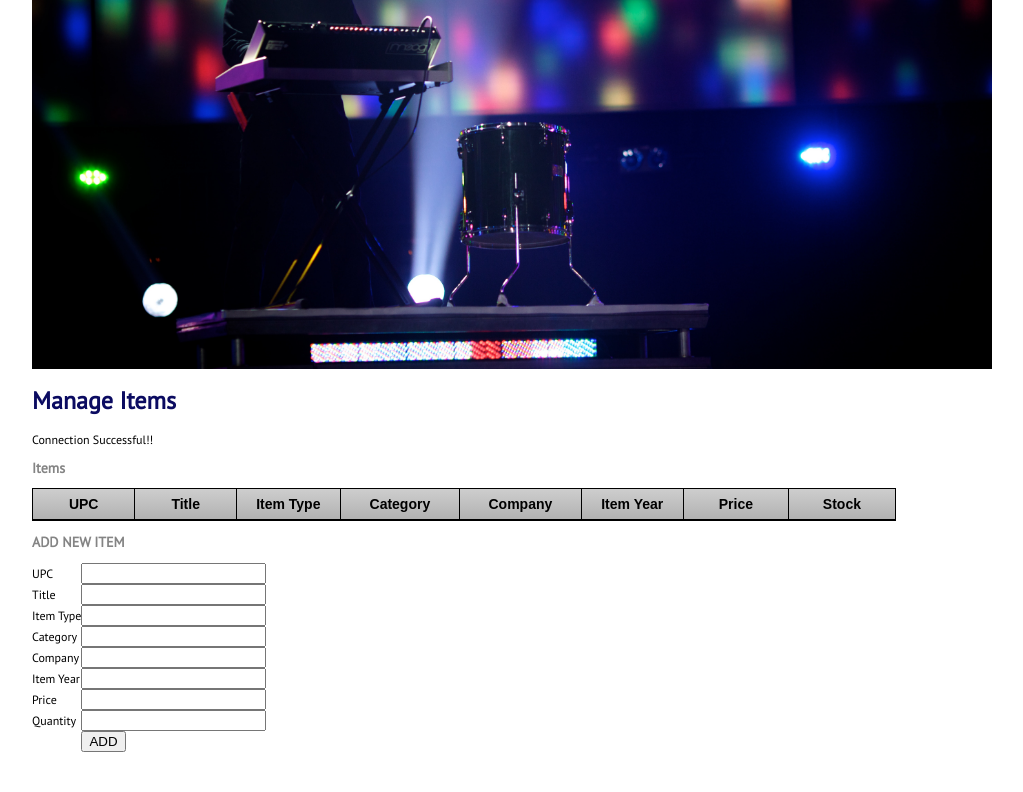
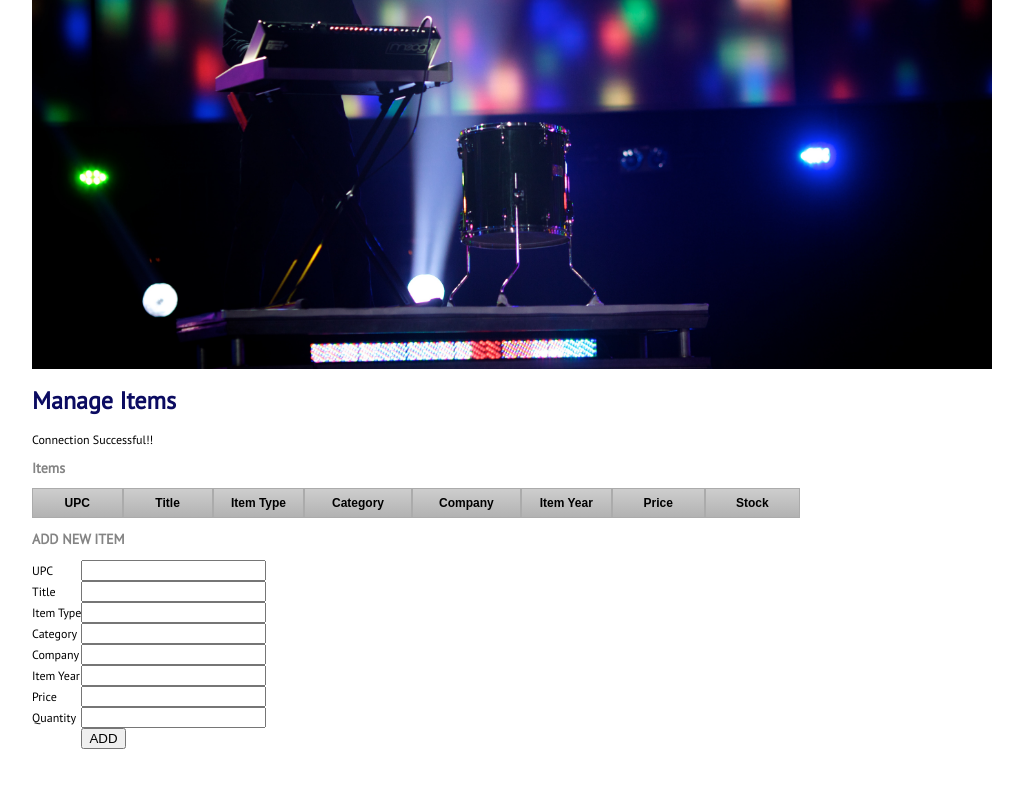
Before and after one commit to smbassett/music-store-db, a PHP site: page /manager/manage_items.php in a window 1280 px wide. Shown: the part 121-913 px from the top of the page, without its empty margins (136-1159 px from the left). Run offline with PHP 8.4, Linux system fonts and the light colour scheme; data that the repository does not hold is empty.

Commit message:
Fixed table CSS.

```diff
--- a/style.css
+++ b/style.css
@@ -97,15 +97,25 @@ p {
 	font-size: 12px;
 }
 
+#shop{
+	width: 30%;
+}
+#text_inputs{
+	width: 20%;
+    height: 250px;
+    display: table;
+    text-align: left;
+}
+
 /*
  * Below is CSS for the table on the Customer Registration Page.
  * You can generate CSS for these kinds of tables at http://www.csstablegenerator.com/
  */
 
-.CustomerInfoTable {
+ .CustomerInfoTable {
 	margin:0px;padding:0px;
-	width:90%;
-	border:1px solid #000000;
+	width:80%;
+	border:0px solid #000000;
 
 	-moz-border-radius-bottomleft:0px;
 	-webkit-border-bottom-left-radius:0px;
@@ -126,7 +136,7 @@ p {
     border-collapse: collapse;
         border-spacing: 0;
 	width:100%;
-	height:100%;
+	//height:100%;
 	margin:0px;padding:0px;
 }.CustomerInfoTable tr:last-child td:last-child {
 	-moz-border-radius-bottomright:0px;
@@ -147,6 +157,7 @@ p {
 	-webkit-border-bottom-left-radius:0px;
 	border-bottom-left-radius:0px;
 }.CustomerInfoTable tr:hover td{
+	background-color:#f4d6cf;
 
 }
 .CustomerInfoTable tr:nth-child(odd){ background-color:#e5e5e5; }
@@ -154,8 +165,8 @@ p {
 	vertical-align:middle;
 
 
-	border:1px solid #000000;
-	border-width:0px 1px 1px 0px;
+	border:0px solid #cccccc;
+	border-width:0px 1px 0px 1px;
 	text-align:left;
 	padding:7px;
 	font-size:10px;
@@ -163,11 +174,11 @@ p {
 	font-weight:normal;
 	color:#000000;
 }.CustomerInfoTable tr:last-child td{
+	border-width:0px 1px 1px 1px;
+}.CustomerInfoTable tr td:last-child{
 	border-width:0px 1px 0px 0px;
-}.CustomerInfoTable tr td:last-child{
-	border-width:0px 0px 1px 0px;
 }.CustomerInfoTable tr:last-child td:last-child{
-	border-width:0px 0px 0px 0px;
+	border-width:0px 1px 01px 1px;
 }
 .CustomerInfoTable tr:first-child td{
 		background:-o-linear-gradient(bottom, #cccccc 5%, #b2b2b2 100%);	background:-webkit-gradient( linear, left top, left bottom, color-stop(0.05, #cccccc), color-stop(1, #b2b2b2) );
@@ -175,12 +186,12 @@ p {
 	filter:progid:DXImageTransform.Microsoft.gradient(startColorstr="#cccccc", endColorstr="#b2b2b2");	background: -o-linear-gradient(top,#cccccc,b2b2b2);
 
 	background-color:#cccccc;
-	border:0px solid #000000;
+	border:1px solid #ababab;
 	text-align:center;
-	border-width:0px 0px 1px 1px;
-	font-size:14px;
+	border-width:1px 1px 1px 1px;
+	font-size:12px;
 	font-family:Arial;
-	font-weight:bold;
+	font-weight:Bold;
 	color:#000000;
 }
 .CustomerInfoTable tr:first-child:hover td{
@@ -191,18 +202,8 @@ p {
 	background-color:#cccccc;
 }
 .CustomerInfoTable tr:first-child td:first-child{
-	border-width:0px 0px 1px 0px;
+	border-width:1px 1px 1px 1px;
 }
 .CustomerInfoTable tr:first-child td:last-child{
-	border-width:0px 0px 1px 1px;
+	border-width:1px 1px 1px 1px;
 }
-
-#shop{
-	width: 30%;
-}
-#text_inputs{
-	width: 20%;
-    height: 250px;
-    display: table;
-    text-align: left;
-}
```
